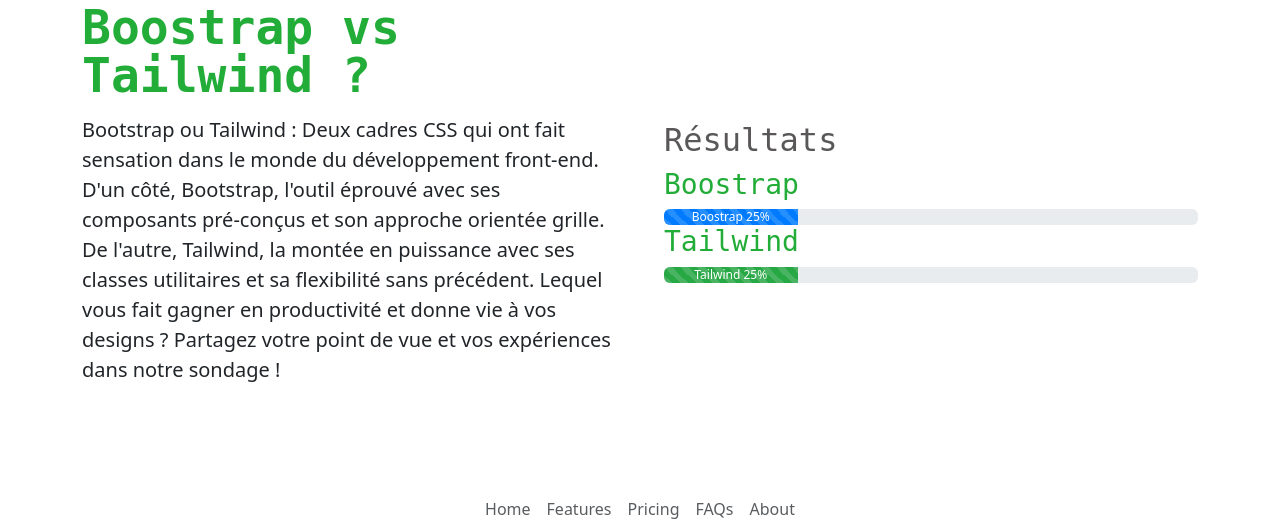
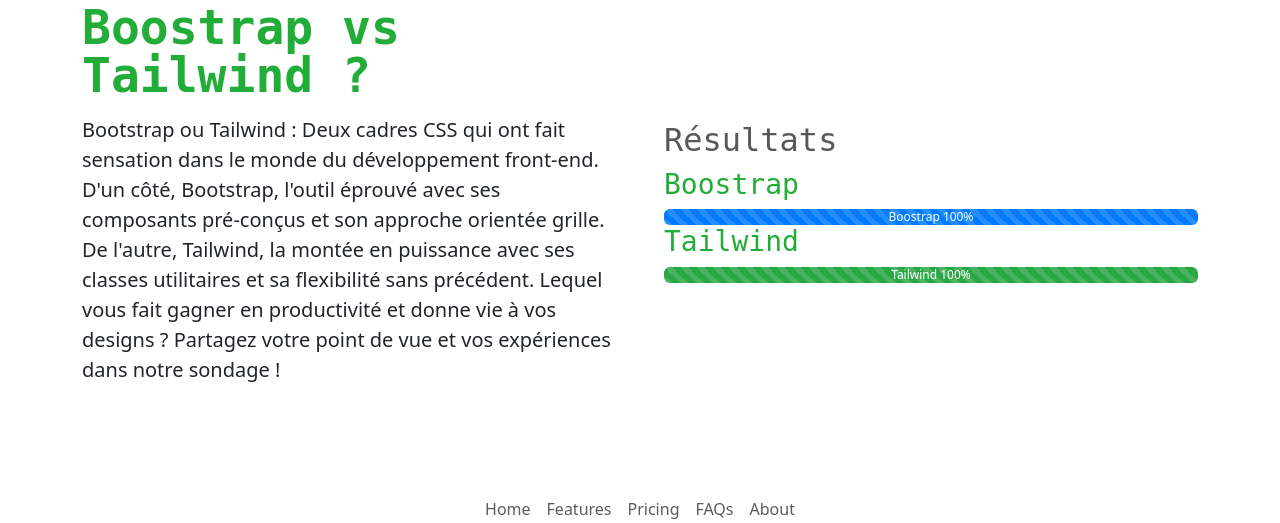
Before and after one commit to sophiamorchen/votit_soso, a PHP site: page /sondage.php?id=3 in a window 1280 px wide. Shown: the part 142-665 px from the top of the page. Run offline with PHP 8.4, Linux system fonts and the light colour scheme; data comes from the database, SQL or seed files in the repository.

Commit message:
Ajout du calcul votes / total users * 100 pour le $resultPercent ainsi que l'ajout du ROUND($resultPercent, 2)

```diff
--- a/sondage.php
+++ b/sondage.php
@@ -4,17 +4,15 @@ require_once 'lib/poll.php';
 
 $error_404 = false;
 
-if (isset($_GET['id'])){
+if (isset($_GET['id'])) {
     // /!\  type STRING à changer car méthode getPollById attend du INT cela s'appelle un "cast"
-    $id = (int)$_GET['id'];
+    $id = (int) $_GET['id'];
     // On veut dabord voir si le sondage existe avant d'appeler les résultats du sondage que nous voulons afficher sur la page.
     $poll = getPollById($pdo, $id);
-    if($poll){
+    if ($poll) {
         $pageTitle = $poll['title'];
         $results = getPollResultsByPollId($pdo, $id);
-
-
-    getPollTotalUsersByPollId($pdo, $id);
+        $totalUsers = getPollTotalUsersByPollId($pdo, $id);
     } else {
         $error_404 = true;
         // ou bien : header("Location: page.php");exit(); --> ⚠️ exit(); est fortement recommandé juste après pour éviter d’exécuter du code en trop.
@@ -28,25 +26,32 @@ if (isset($_GET['id'])){
 require_once 'templates/header.php';
 
 
-if(!$error_404) {
-?>
+if (!$error_404) {
+    ?>
 <div class="row align-items-center g-5 py-5">
     <div class="col-lg-6">
-        <h1 class="display-5 fw-bold lh-1 mb-3"><?=$poll['title']?></h1>
-        <p class="lead"><?=$poll['description']?>
+        <h1 class="display-5 fw-bold lh-1 mb-3"><?= $poll['title'] ?></h1>
+        <p class="lead"><?= $poll['description'] ?>
         </p>
     </div>
     <div class="col-lg-6">
         <h2>Résultats</h2>
         <div class="results">
-            <?php foreach($results as $index => $result){?>
-            <h3><?= $result['name']?> </h3>
-
-            <div class="progress " role="progressbar" aria-label="Example with label" aria-valuenow="25"
-                aria-valuemin="0" aria-valuemax="100">
-                <div class="progress-bar progress-bar-striped progress-color-<?= $index?>" style="width: 25%">
-                    <?= $result['name']?>
-                    25%
+            <?php foreach ($results as $index => $result) {
+                    if ($totalUsers) {
+                        // calcul
+                        $resultPercent = $result['votes'] / $totalUsers * 100;
+                    } else {
+                        $resultPercent = 0;
+                    }
+                    ?>
+            <h3><?= $result['name'] ?> </h3>
+            <div class="progress " role="progressbar" aria-label="<?= $result['name']; ?>"
+                aria-valuenow="<?= $resultPercent; ?>" aria-valuemin="0" aria-valuemax="100">
+                <div class="progress-bar progress-bar-striped progress-color-<?= $index ?>"
+                    style="width: <?= $resultPercent; ?>%">
+                    <?= $result['name']; ?>
+                    <?= round($resultPercent, 2); ?>%
                 </div>
             </div>
             <?php } ?>
@@ -58,7 +63,7 @@ if(!$error_404) {
 <?php } else {
     ?>
 <h1>Ce sondage n'existe pas</h1>
-<?php }?>
+<?php } ?>
 
 
 
@@ -68,4 +73,4 @@ if(!$error_404) {
 
 
 
-<?php require_once 'templates/footer.php'?>
+<?php require_once 'templates/footer.php' ?>
```
Also changed, not shown: login.php (added, +12 -0 lines).
